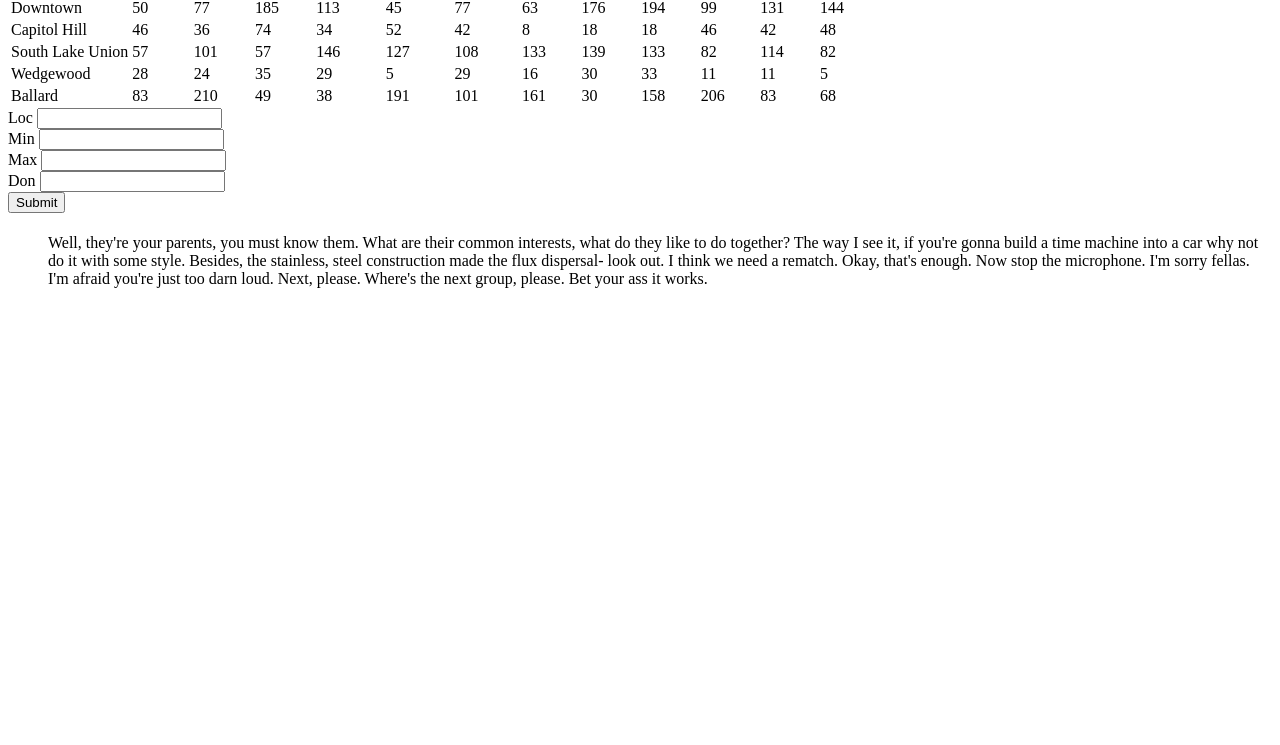
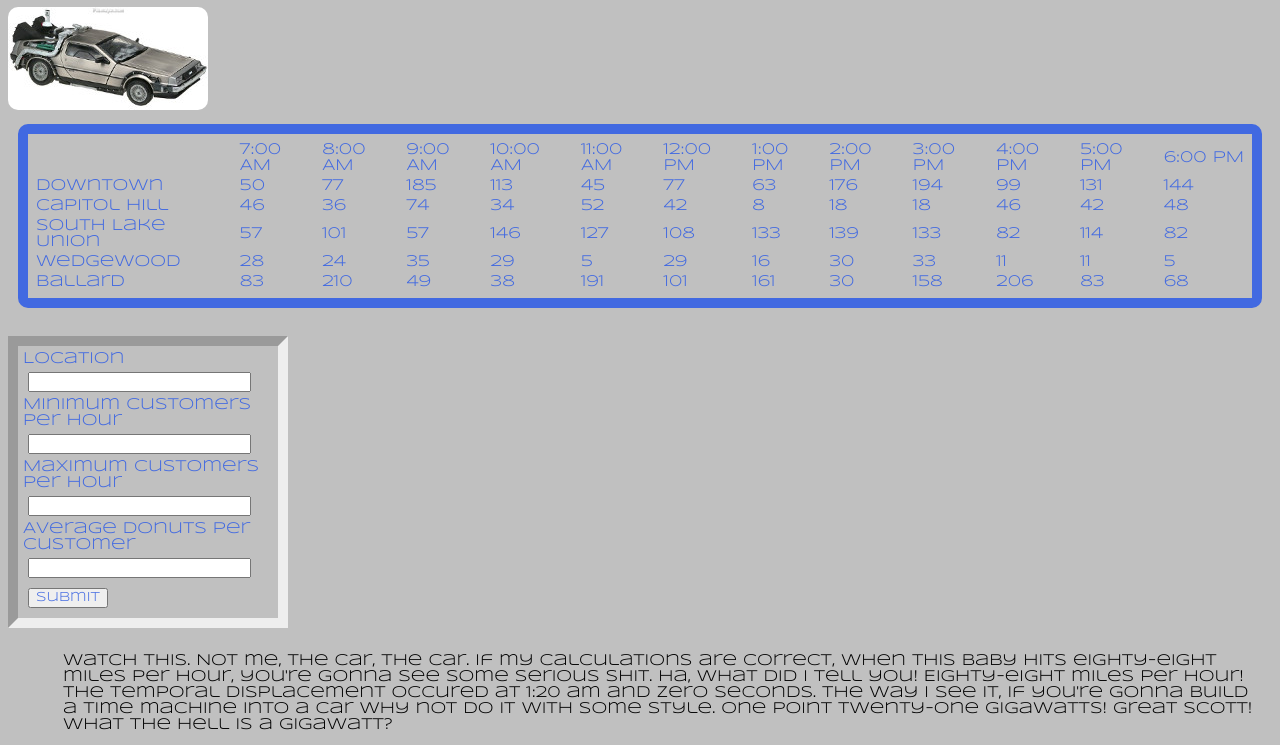
Before and after one commit to dlambrecht/donut_shop, a plain HTML site: page index.html in a window 1280 px wide. Shown: the part 106-851 px from the top of the page. Before the commit the page ends 800 px from the top, so only its background shows below. Drawn offline with nearby package versions, Linux system fonts and the light colour scheme.

Commit message:
updated README, added css, used some images

```diff
--- a/index.html
+++ b/index.html
@@ -1,22 +1,27 @@
 <!doctype html>
 <html>
   <head>
+    <link href='http://fonts.googleapis.com/css?family=Syncopate' rel='stylesheet' type='text/css'>
     <title>DeLorean Dounts</title>
+    <link href="css/styles.css" type="text/css" rel="stylesheet">
   </head>
   <body>
     <h1>DeLorean Donuts</h1>
+    <img src="img/delorean.jpg">
+    <br>
    <table id="donut-shops"></table>
+   <br>
    <form id="donut-form">
-     <label for="location-name">Loc</label>
+     <label for="location-name">Location</label>
       <input name="location-name" type="text">
       <br>
-     <label for="min-cus">Min</label>
+     <label for="min-cus">Minimum Customers per Hour</label>
       <input name="min-cus" type="text">
       <br>
-     <label for="max-cus">Max</label>
+     <label for="max-cus">Maximum Customers per Hour</label>
       <input name="max-cus" type="text">
       <br>
-     <label for="avg-don">Don</label>
+     <label for="avg-don">Average Donuts per Customer</label>
       <input name="avg-don" type="text">
       <br>
 
@@ -26,15 +31,16 @@
    <ul id="donuts"
    </ul>
 
-    <h1 id="docB"></h1>
-    <p>Well, they're your parents, you must know them. What are their
-    common interests, what do they like to do together? The way I see
-    it, if you're gonna build a time machine into a car why not do it
-    with some style. Besides, the stainless, steel construction made
-    the flux dispersal- look out. I think we need a rematch. Okay,
-    that's enough. Now stop the microphone. I'm sorry fellas. I'm afraid
-     you're just too darn loud. Next, please. Where's the next group,
-     please. Bet your ass it works.</p>
+    <h2 id="docB"></h2>
+    <p>Watch this. Not me, the car, the car. If my calculations are
+       correct, when this baby hits eighty-eight miles per hour, you're
+       gonna see some serious shit. Ha, what did I tell you! Eighty-eight
+       miles per hour! The temporal displacement occured at 1:20 am and
+       zero seconds. The way I see it, if you're gonna build a time
+       machine into a car why not do it with some style. One point
+       twenty-one gigawatts! Great Scott! What the hell is a gigawatt?</p>
+
+    <img src="img/bttfLego.JPG">
 
     <script src="js/main.js"></script>
   </body>
```
Also changed, not shown: img/bttfLego.JPG (added), img/delorean.jpg (added), img/doc.jpg (added), img/mark-harmon.jpg (added), 1 other file.
